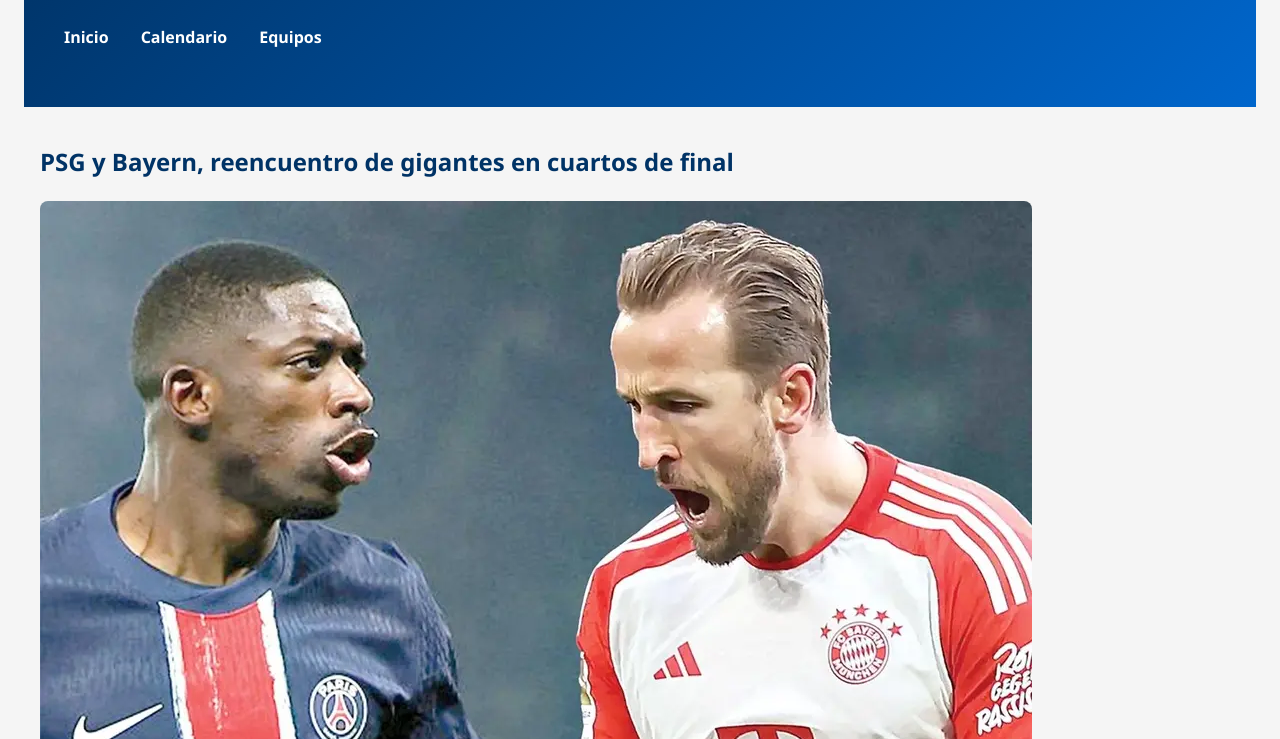
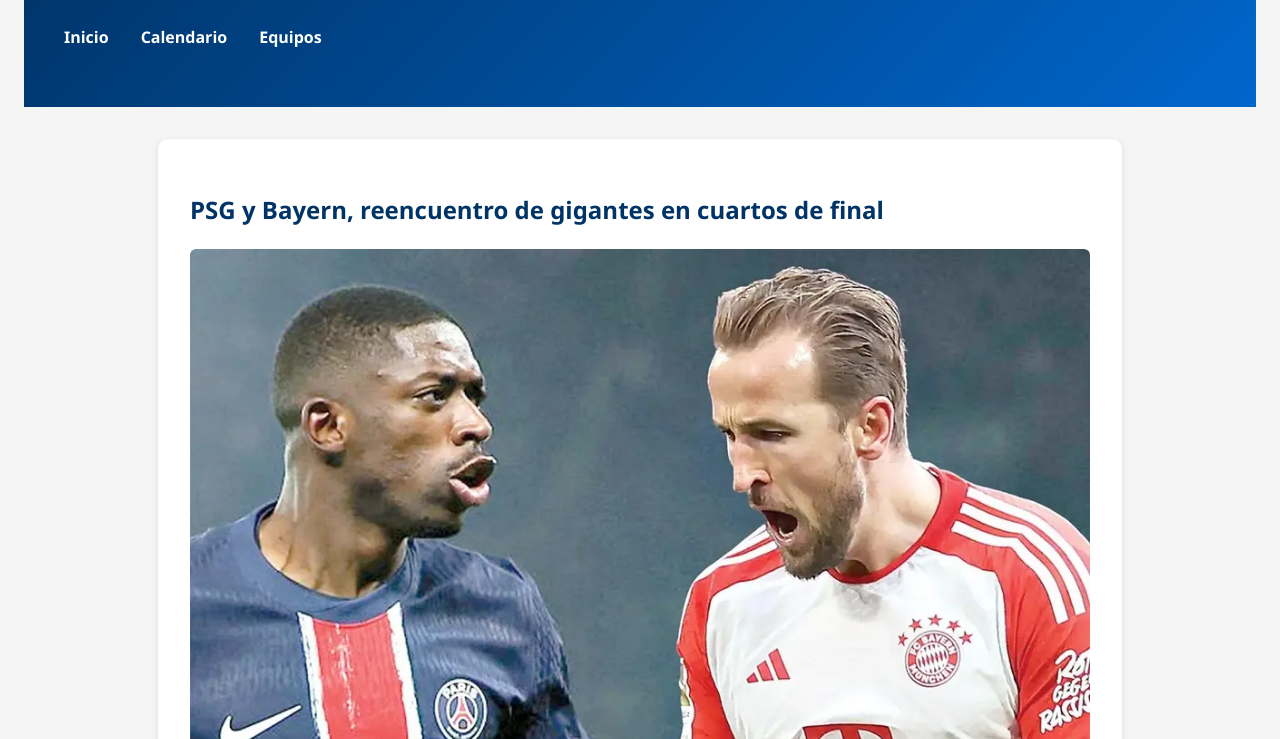
Before and after one commit to mabn1/MundialClubes, a plain HTML site: page noticias/psg-vs-bayern.html in a window 1280 px wide. Shown: the part 78-817 px from the top of the page. Drawn offline with Linux system fonts and the light colour scheme.

Commit message:
Update psg-vs-bayern.html

```diff
--- a/noticias/psg-vs-bayern.html
+++ b/noticias/psg-vs-bayern.html
@@ -18,8 +18,7 @@
     </nav>
   </header>
 
-  <main>
-    <article>
+  <main class="noticia-completa">
       <h2>PSG y Bayern, reencuentro de gigantes en cuartos de final</h2>
       <img src="../assets/images/psg-vs-bayern-previa.jpg" alt="Jugadores de PSG y Bayern enfrentándose en el campo" />
       <time datetime="2025-02-18">18 de febrero de 2025</time>
@@ -43,7 +42,6 @@
       <p>
         Dos estilos, dos filosofías, dos plantillas repletas de talento... y un solo boleto a semifinales. El mundo del fútbol estará atento a esta nueva batalla entre PSG y Bayern, una rivalidad que trasciende el continente europeo.
       </p>
-    </article>
   </main>
 
   <footer role="contentinfo">
```
